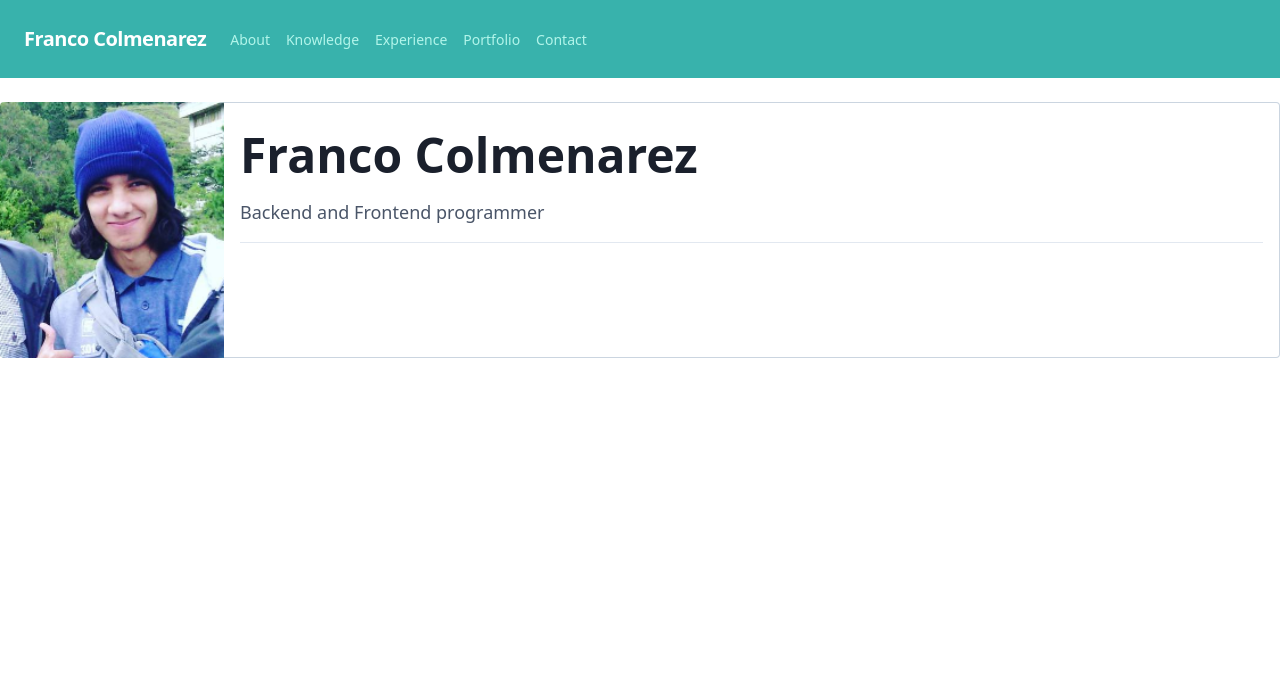
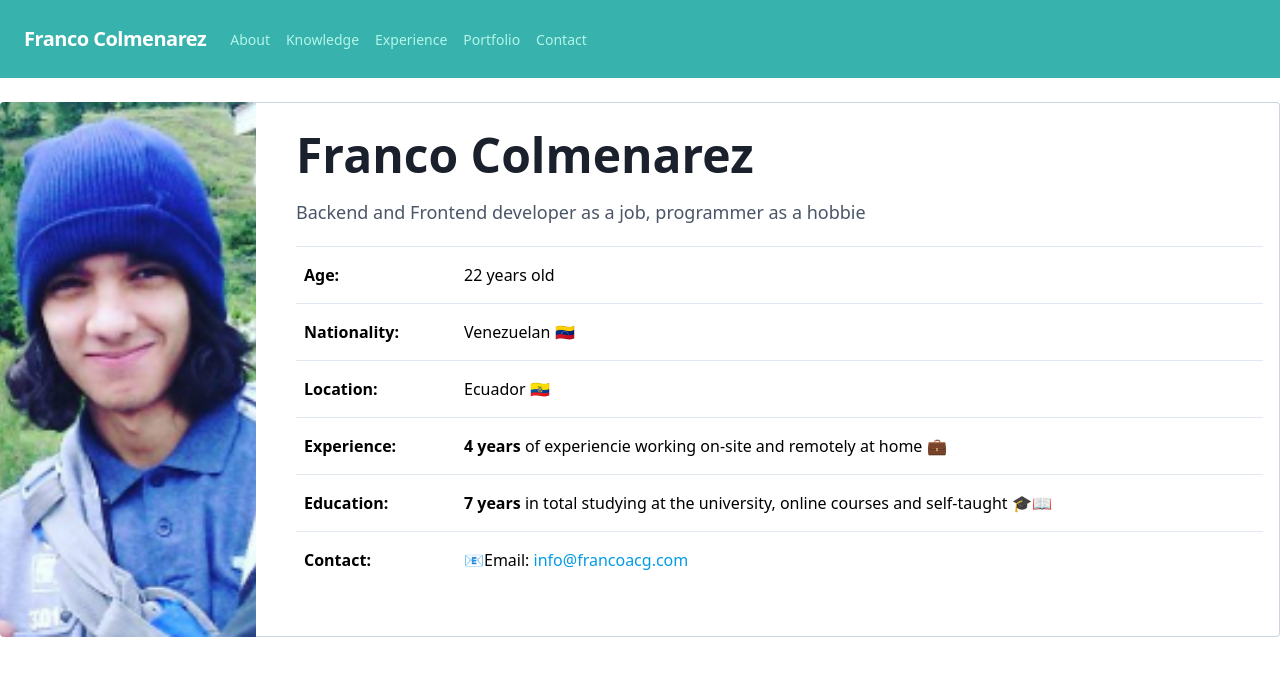
Before and after one commit to FranLMSP/new-portfolio, a Vue app: page / in a window 1280 px wide. Shown: the top 676 px of the page. Built offline with nearby package versions, Linux system fonts and the light colour scheme.

Commit message:
Adding information to the home page

```diff
--- a/src/views/Home.vue
+++ b/src/views/Home.vue
@@ -1,17 +1,70 @@
 <template>
 
-  <div class="max-w-sm w-full lg:max-w-full lg:flex">
+  <div class="max-w-sm w-full max-w-full lg:flex">
     <div
-      class="h-48 lg:h-auto lg:w-56 flex-none bg-cover rounded-t lg:rounded-t-none lg:rounded-l text-center overflow-hidden"
-      style="background-image: url('/img/me.png')"
+      class="h-48 lg:h-auto lg:w-64 md:h-64 flex-none bg-cover rounded-t lg:rounded-t-none lg:rounded-l text-center overflow-hidden"
+      style="background-image: url('/img/me.png'); background-position: center"
       title="My photo"
     >
     </div>
-    <div class="w-full h-64 border-r border-b border-l border-gray-400 lg:border-l-0 lg:border-t lg:border-gray-400 bg-white rounded-b lg:rounded-b-none lg:rounded-r p-4 flex flex-col justify-between leading-normal">
+    <div class="w-full border-r lg:pl-10 border-b border-l border-gray-400 lg:border-l-0 lg:border-t lg:border-gray-400 bg-white rounded-b lg:rounded-b-none lg:rounded-r p-4 flex flex-col justify-between leading-normal">
       <div class="mb-8">
         <h2 class="text-gray-900 font-bold text-5xl mb-2">Franco Colmenarez</h2>
-        <p class="text-gray-700 text-lg text-base mb-4">Backend and Frontend programmer</p>
-        <hr>
+        <p class="text-gray-700 text-lg text-base mb-4">Backend and Frontend developer as a job, programmer as a hobbie</p>
+        <table
+          class="w-full mt-5 text-left text-md table-collapse"
+        >
+          <tbody class="align-baseline">
+            <tr>
+              <th class="p-2 w-40 border-t">
+                Age:
+              </th>
+              <td class="p-2 border-t">
+                22 years old
+              </td>
+            </tr>
+            <tr>
+              <th class="p-2 border-t">
+                Nationality:
+              </th>
+              <td class="p-2 border-t">
+                Venezuelan 🇻🇪
+              </td>
+            </tr>
+            <tr>
+              <th class="p-2 border-t">
+                Location:
+              </th>
+              <td class="p-2 border-t">
+                Ecuador 🇪🇨
+              </td>
+            </tr>
+            <tr>
+              <th class="p-2 border-t">
+                Experience:
+              </th>
+              <td class="p-2 border-t">
+                <b>4 years</b> of experiencie working on-site and remotely at home 💼
+              </td>
+            </tr>
+            <tr>
+              <th class="p-2 border-t">
+                Education:
+              </th>
+              <td class="p-2 border-t">
+                <b>7 years</b> in total studying at the university, online courses and self-taught 🎓📖
+              </td>
+            </tr>
+            <tr>
+              <th class="p-2 border-t">
+                Contact:
+              </th>
+              <td class="p-2 border-t">
+                📧Email: <a style="color: #039be5" href="mailto:info@francoacg.com">info@francoacg.com</a>
+              </td>
+            </tr>
+          </tbody>
+        </table>
       </div>
     </div>
   </div>
@@ -27,3 +80,12 @@ export default {
 }
 
 </script>
+
+<style>
+
+table.table-collapse td, table.table-collapse th {
+    padding-top: 1rem;
+    padding-bottom: 1rem;
+}
+
+</style>
```
